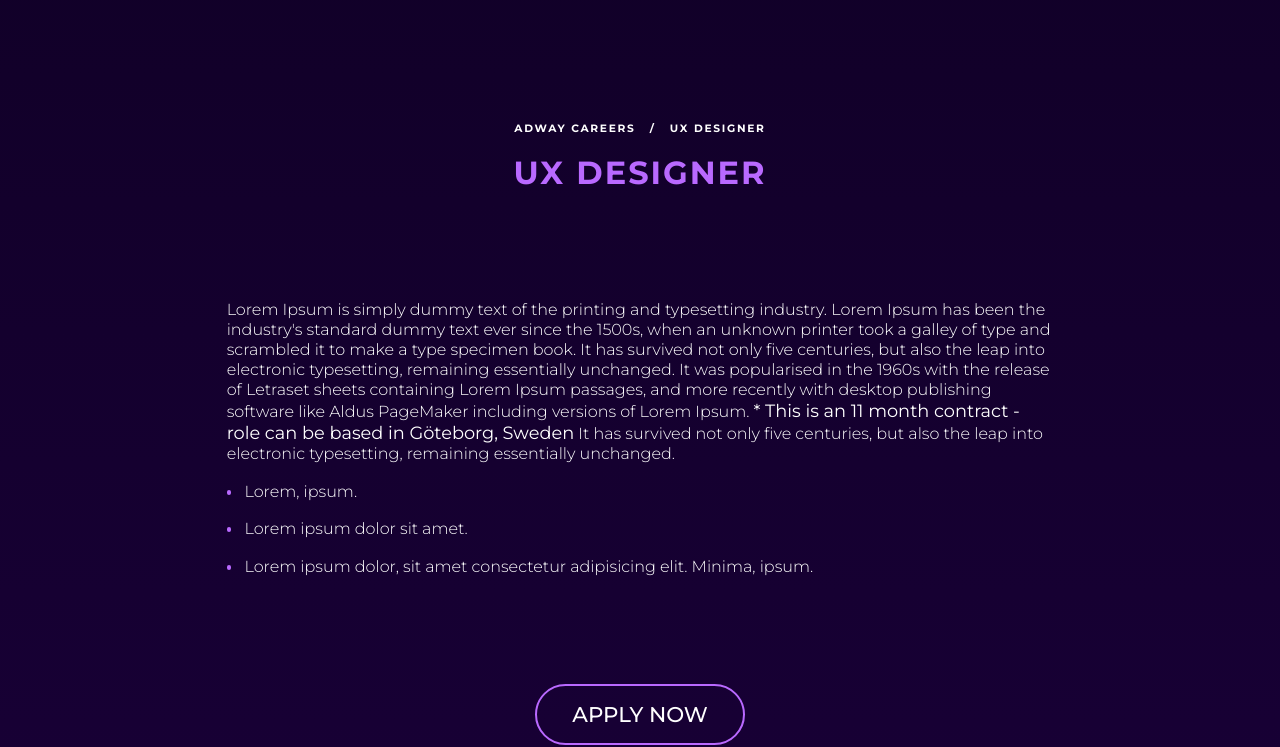
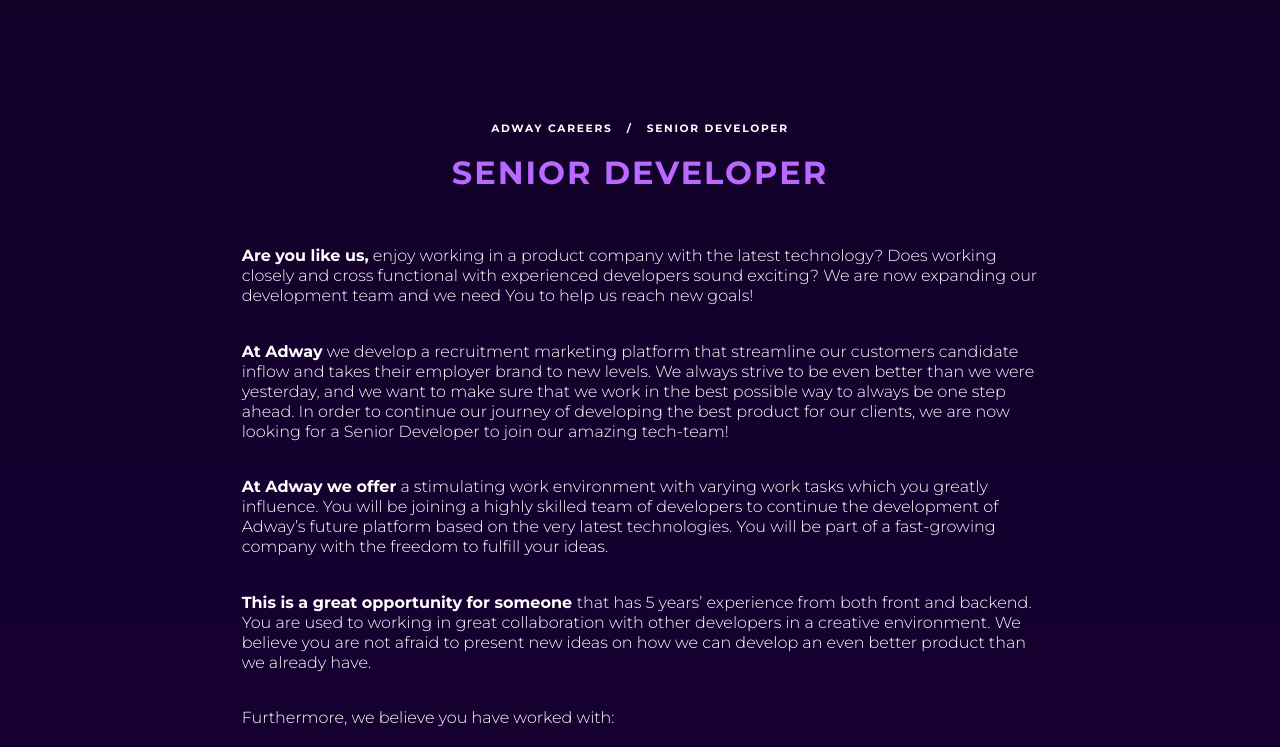
Before and after one commit to VladyslavL/adway-career, a website: page index2.html in a window 1280 px wide. Shown: the part 56-803 px from the top of the page. Drawn offline with nearby package versions, Linux system fonts and the light colour scheme.

Commit message:
fixed index2 layout

```diff
--- a/NEW/scss/_base.scss
+++ b/NEW/scss/_base.scss
@@ -1,6 +1,6 @@
 html {
   font-size: 10px;
-  font-size: calc(10px + (13 - 10) * ((100vw - 375px) / (767 - 375)));
+  font-size: calc(10px + (13 - 10) * ((100vw - 375px) / (991 - 375)));
   @media screen and (min-width: map-get($grid-breakpoints,"lg")) {
     font-size: calc(10px + (20 - 10) * ((100vw - 1440px) / (2880 - 1440)));
   }
--- a/NEW/scss/_variables.scss
+++ b/NEW/scss/_variables.scss
@@ -1,6 +1,6 @@
 $grid-breakpoints: (
   xs: 0,
-  lg: 768px,
+  lg: 991px,
 ) !default;
 
 // Grid containers
--- a/NEW/scss/sections/_jobpost.scss
+++ b/NEW/scss/sections/_jobpost.scss
@@ -1,6 +1,20 @@
 .jobpost {
   margin-top: 20rem;
-  &__title {
+  .job-section {
+    text-align: center;
+    .section-title {
+      font-weight: bold;
+      font-size: 1.2rem;
+      letter-spacing: 1.71px;
+      text-transform: uppercase;
+      a {
+        &::after {
+          content: "\00a0\00a0\00a0/\00a0\00a0\00a0";
+        }
+      }
+    }
+
+    h1 {
       font-weight: bold;
       font-size: 3.6rem;
       letter-spacing: 2px;
@@ -8,17 +22,23 @@
       text-transform: uppercase;
       margin-top: 2rem;
     }
-  &__content {
+    &__text-block {
       margin-top: 6rem;
       font-weight: 300;
       font-size: unquote("max(1.6rem, 16px)");
+
+      p,
+      ul {
+        text-align: left;
+      }
+
       strong {
-      font-size: unquote("max(2rem, 16px)");
+        font-weight: bold;
       }
 
       p + p,
       ul + p {
-      margin-top: 6rem;
+        margin-top: 4rem;
       }
 
       ul {
@@ -49,8 +69,29 @@
       }
     }
 
-  .btn {
+    &__apply {
       margin-top: 6rem;
+      display: inline-flex;
+      justify-content: center;
+      align-items: center;
+      font-size: 1.8rem;
+      line-height: 2.9rem;
+      font-weight: 500;
+      text-transform: uppercase;
+      padding: 2rem 4rem;
+      line-height: 1;
+      border: 2px solid #b969ff;
+      border-radius: 5rem;
+      background-color: transparent;
+      transition: background-color 0.25s ease-in-out;
+      &:hover {
+        background-color: #b969ff;
+      }
+
+      @media screen and (min-width: map-get($grid-breakpoints, "lg")) {
+        font-size: 2.4rem;
+      }
+    }
   }
 }
 
--- a/index2.html
+++ b/index2.html
@@ -43,35 +43,78 @@
 
     <div class="jobpost container__fluid">
       <div class="col-lg-8 mx-auto">
-        <div class="breadcrumbs d-flex align-items-center justify-content-center flex-wrap">
-          <a href="#" class="breadcrumbs__item">adway careers</a>
-          <p class="breadcrumbs__item">ux designer</p>
+        <section class="job-section">
+          <div class="container job-body">
+            <div class="section-title fading">
+              <span><a href="/career/">Adway careers</a>Senior Developer</span>
+              <h1>Senior Developer</h1>
             </div>
-
-        <h1 class="jobpost__title text-center">UX Designer</h1>
-
-        <div class="jobpost__content">
+            <div class="job-section__text-block fading">
               <p>
-            Lorem Ipsum is simply dummy text of the printing and typesetting industry. Lorem Ipsum has been
-            the industry's standard dummy text ever since the 1500s, when an unknown printer took a galley of
-            type and scrambled it to make a type specimen book. It has survived not only five centuries, but
-            also the leap into electronic typesetting, remaining essentially unchanged. It was popularised in
-            the 1960s with the release of Letraset sheets containing Lorem Ipsum passages, and more recently
-            with desktop publishing software like Aldus PageMaker including versions of Lorem Ipsum.
-            <strong>* This is an 11 month contract - role can be based in Göteborg, Sweden</strong>
-            It has survived not only five centuries, but also the leap into electronic typesetting, remaining
-            essentially unchanged.
+                <strong>Are you like us,</strong> enjoy working in a product company with the latest
+                technology? Does working closely and cross functional with experienced developers sound
+                exciting? We are now expanding our development team and we need You to help us reach new
+                goals!
               </p>
-
+              <p>
+                <strong>At Adway</strong> we develop a recruitment marketing platform that streamline our
+                customers candidate inflow and takes their employer brand to new levels. We always strive to
+                be even better than we were yesterday, and we want to make sure that we work in the best
+                possible way to always be one step ahead. In order to continue our journey of developing the
+                best product for our clients, we are now looking for a Senior Developer to join our amazing
+                tech-team!
+              </p>
+              <p>
+                <strong>At Adway we offer</strong> a stimulating work environment with varying work tasks
+                which you greatly influence. You will be joining a highly skilled team of developers to
+                continue the development of Adway’s future platform based on the very latest technologies. You
+                will be part of a fast-growing company with the freedom to fulfill your ideas.
+              </p>
+              <p>
+                <strong>This is a great opportunity for someone </strong>that has 5 years’ experience from
+                both front and backend. You are used to working in great collaboration with other developers
+                in a creative environment. We believe you are not afraid to present new ideas on how we can
+                develop an even better product than we already have.
+              </p>
+              <p>Furthermore, we believe you have worked with:</p>
               <ul>
-            <li>Lorem, ipsum.</li>
-            <li>Lorem ipsum dolor sit amet.</li>
-            <li>Lorem ipsum dolor, sit amet consectetur adipisicing elit. Minima, ipsum.</li>
+                <li>Node.js</li>
+                <li>React/Redux</li>
+                <li>MongoDB</li>
+                <li>Testing, Mocha/Tape/Jest</li>
+                <li>Linux/Unix</li>
+                <li>CI/CD</li>
               </ul>
+              <p><em>It’s a merit if you also have experience in the following:</em></p>
+              <ul>
+                <li>Scrum or Agile working methods</li>
+                <li>AWS</li>
+                <li>Micro Services</li>
+                <li>Docker</li>
+                <li>TypeScript</li>
+                <li>GraphQL</li>
+              </ul>
+              <p>
+                As a person we like to think that you are self-going and curious with the strive to deliver
+                new solutions.<br />
+              </p>
+              <p>Why wait? Come join us!</p>
+              <p>
+                <strong>Adway is a</strong> collection of individuals with a great passion for technology,
+                digital marketing and talent acquisition. Our vision is to be the leading HR-Tech provider for
+                employers throughout the world. Through our proprietary, cutting-edge software, we help our
+                clients to attract more dream talents and enhance their Employer Brand. You will never feel
+                bored at Adway! In order to be able to lead the developments within HR-Tech, we must
+                constantly adapt and change how we think and work. We are constantly growing in new markets,
+                and we have our sights set on conquering more continents. However, we have retained the
+                feeling of the quick-footed little company with a tight-knit team and a lot of heart.
+              </p>
+              <a class="job-section__apply" href="https://apply.adway.ai/adway/310775/apply"
+                ><span>Apply now</span></a
+              >
             </div>
-
-        <div class="text-center">
-          <a href="#" class="btn btn--bordered btn--empty btn--rounded">Apply now</a>
+          </div>
+        </section>
         </div>
       </div>
     </div>
```
Also changed, not shown: NEW/css/main.css, 1 other file. Lines whose indentation alone changed are shown as unchanged.
